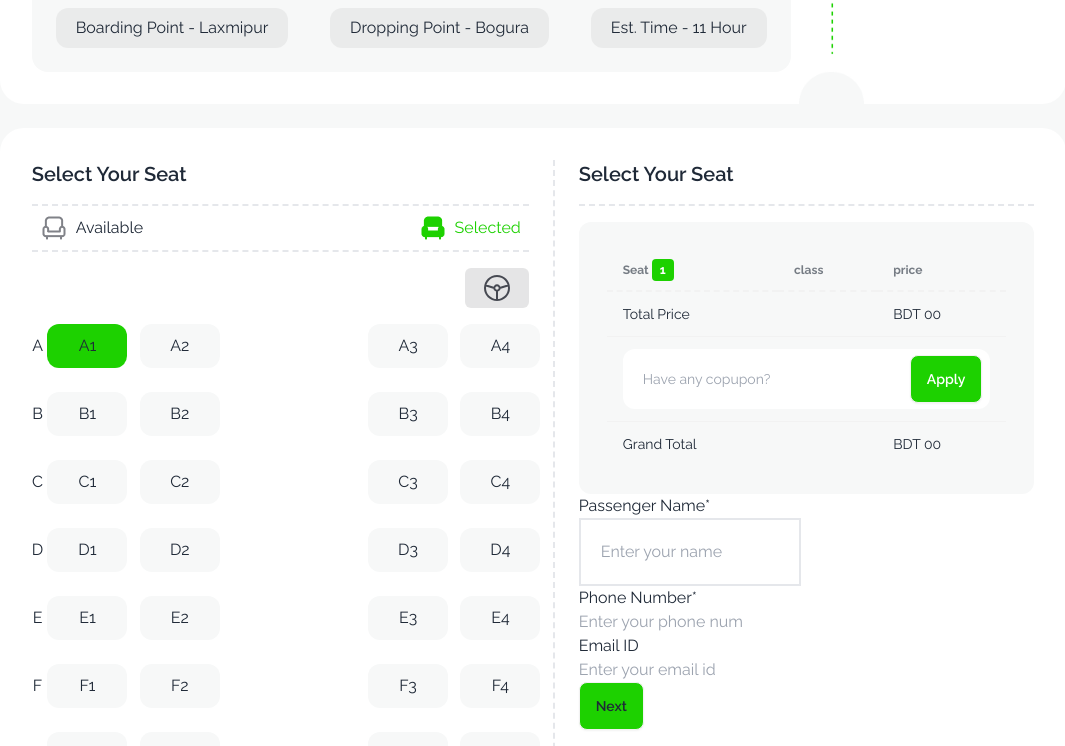
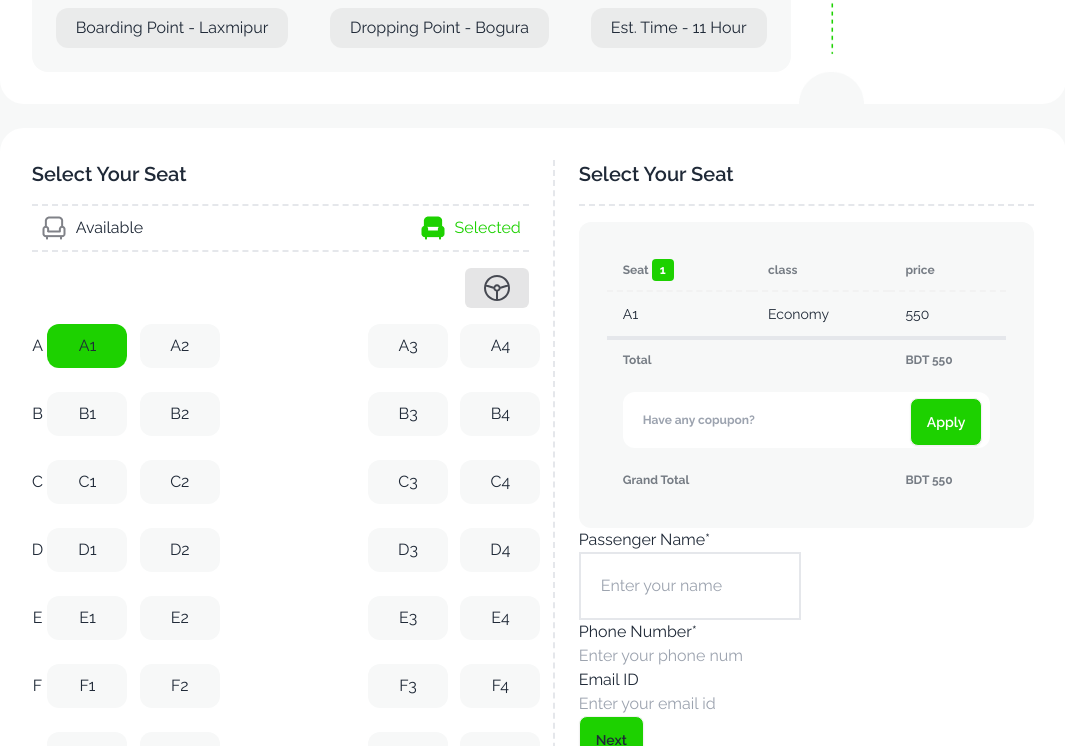
Before and after one commit to AbuRaihan32/fifth-assignment, a plain HTML site: page index.html in a window 1280 px wide. Both pictures are taken after a click on the element "A1". Shown: the part 1670-2416 px from the top of the page, without its empty margins (107-1172 px from the left). Drawn offline with nearby package versions, Linux system fonts and the light colour scheme.

Commit message:
added some function

```diff
--- a/index.html
+++ b/index.html
@@ -66,8 +66,8 @@
                             Paribahan</span></h1>
                     <p class="mb-5">Provident cupiditate voluptatem et in. Quaerat fugiat ut assumenda excepturi
                         exercitationem quasi. In deleniti eaque aut repudiandae et a id nisi.</p>
-                    <button class="btn btn-primary bg-[#1DD100] border-0 text-black"><a href="#paribahan">Buy
-                            Tickets</a></button>
+                    <a href="#paribahan"><button class="btn btn-primary bg-[#1DD100] border-0 text-white">Buy
+                            Tickets</button></a>
                 </div>
             </div>
         </div>
@@ -412,20 +412,17 @@
                                             <th>price</th>
                                         </tr>
                                     </thead>
+                                    <tbody id="tbodyForAppend">
 
-                                    <div>
-                                        <tbody id="tbodyForInput">
 
-                                        </tbody>
-                                    </div>
+                                    </tbody>
 
-                                    <tbody>
-                                        <tr class="">
-                                            <td colspan="1">Total Price</td>
+                                    <tfoot>
+                                        <tr class="border-t-4">
+                                            <td colspan="1">Total</td>
                                             <td></td>
-                                            <td colspan="2">BDT <span>00</span></td>
+                                            <td colspan="2">BDT <span id="totalBDT">00</span></td>
                                         </tr>
-
                                         <tr>
                                             <td colspan="3" class="relative">
                                                 <input class="w-full py-5 pl-5 rounded-xl outline-0 " type="text"
@@ -438,9 +435,9 @@
                                         <tr class="">
                                             <td colspan="1">Grand Total</td>
                                             <td></td>
-                                            <td colspan="2">BDT <span>00</span></td>
+                                            <td colspan="2">BDT <span id="GrandTotal">00</span></td>
                                         </tr>
-                                    </tbody>
+                                    </tfoot>
                                 </table>
                             </div>
                         </div>
@@ -463,7 +460,7 @@
 
                         <br>
 
-                        <button class="btn bg-[#1DD100]">Next</button>
+                        <button id="Mahfuz11" class="btn bg-[#1DD100]">Next</button>
                     </div>
                 </div>
             </div>
--- a/js/ticket.js
+++ b/js/ticket.js
@@ -1,10 +1,13 @@
 const seates = document.getElementsByClassName('forLoop');
 
 for (seat of seates) {
+    const seatsInnerText = seat.innerText;
+
     seat.addEventListener('click', function (event) {
-
         const currentSeat = getElementNumberValueById('current-seat');
         const selectedSeat = getElementNumberValueById('selectedSeat')
+
+
         if (currentSeat > 36) {
             event.target.style.backgroundColor = '#1DD100'
             const newSeat = currentSeat - 1;
@@ -13,19 +16,40 @@ for (seat of seates) {
             setElementValueById('selectedSeat', currentSelectedSeat)
 
             const selectedSeatName = event.target.innerText;
-            const tbodyForAppend = document.getElementById('tbodyForInput');
 
-            tbodyForAppend.innerHTML`
-                <tr>
-                    <td id="tdForAppend"></td>
-                    <td>Economy</td>
-                    <td>550</td>
-                </tr>
-            `
-            // const tdForAppend = document.getElementById('tdForAppend');
-            // tdForAppend.innerText = selectedSeatName;
+            const tr = document.createElement('tr');
+
+            const td1 = document.createElement('td');
+            td1.innerText = selectedSeatName;
+            const td2 = document.createElement('td');
+            td2.innerText = 'Economy'
+            const td3 = document.createElement('td');
+            td3.innerText = '550'
+
+            tr.appendChild(td1);
+            tr.appendChild(td2);
+            tr.appendChild(td3);
+
+            const tbody = document.getElementById('tbodyForAppend');
+            tbody.appendChild(tr);
+
+            const totalElement = document.getElementById('totalBDT');
+
+            const totalNumber = getElementNumberValueById('totalBDT');
+            const newTotal = totalNumber + 550;
+            totalElement.innerText = newTotal;
+
+            const GrandTotal = document.getElementById('GrandTotal');
+
+            GrandTotal.innerText = newTotal;
+
+            event.target.addEventListener('click', function (event) {
+                console.log(event.innerText);
+            })
+
         } else {
             popUp();
         }
+
     })
 }
--- a/js/utility.js
+++ b/js/utility.js
@@ -9,7 +9,7 @@ function getElementNumberValueById(elementId) {
 // set Element Value
 function setElementValueById(elementId, value) {
     const element = document.getElementById(elementId)
-    const newSeat = element.innerText = value;
+    element.innerText = value;
 }
 
 // popUp
```
